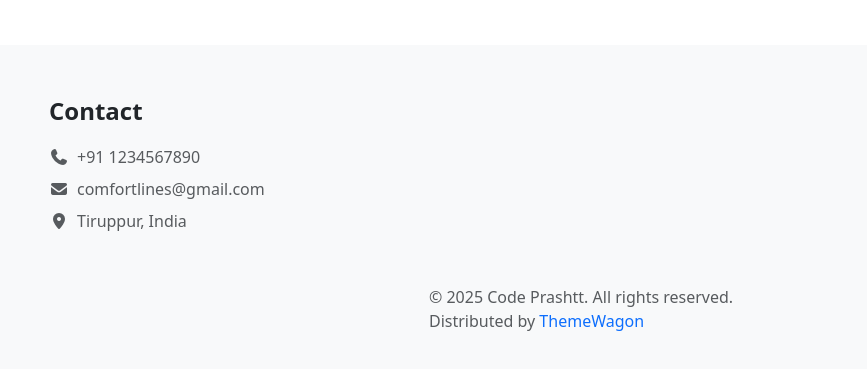
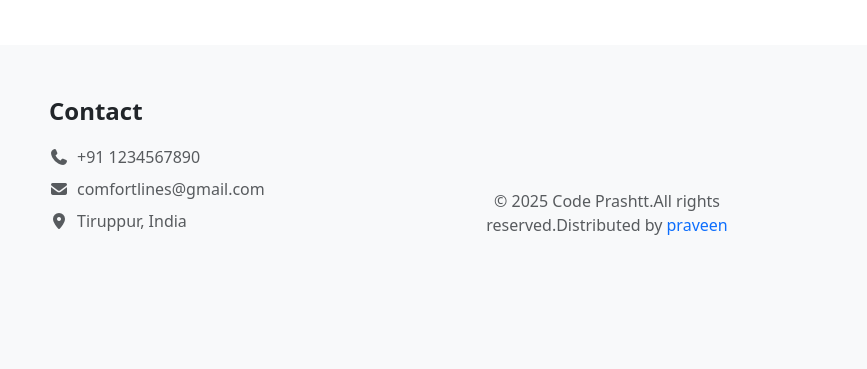
Before and after one commit to praveen-7050/Web-practice, a plain HTML site: page TRAVEL AGENCY/index.html in a window 1280 px wide. Shown: the part 4000-4369 px from the top of the page, 413-1280 px from the left. Drawn offline with nearby package versions, Linux system fonts and the light colour scheme.

Commit message:
adding the final project

```diff
--- a/TRAVEL AGENCY/index.html
+++ b/TRAVEL AGENCY/index.html
@@ -287,9 +287,9 @@
           <li class="text-muted mb-2"><i class="fa-solid fa-location-dot me-2"></i>Tiruppur, India</li>
         </ul>
       </div>
-      <div class="col-12 col-lg-4 d-flex align-items-end">
-        <p class="text-muted mb-0 text-center text-lg-start">
-          © 2025 Code Prashtt. All rights reserved. Distributed by <span class="text-primary">ThemeWagon</span>
+      <div class="col-12 col-lg-4 d-flex align-items-center">
+        <p class="text-muted mb-0 text-center">
+          © 2025 Code Prashtt.All rights reserved.Distributed by <span class="text-primary">praveen</span>
         </p>
       </div>
     </div>
```
